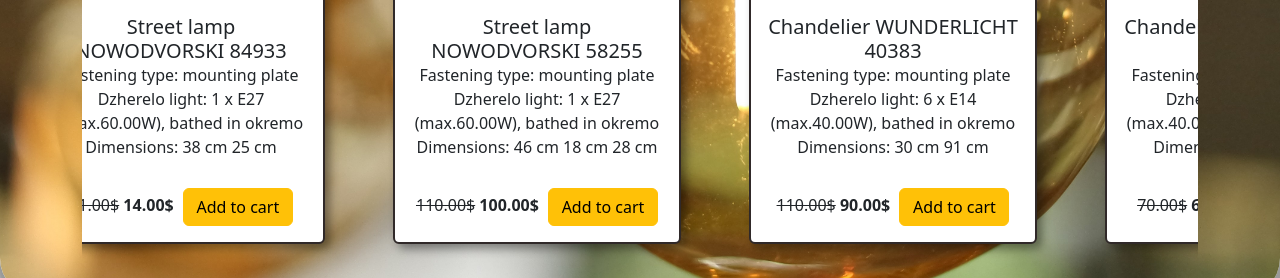
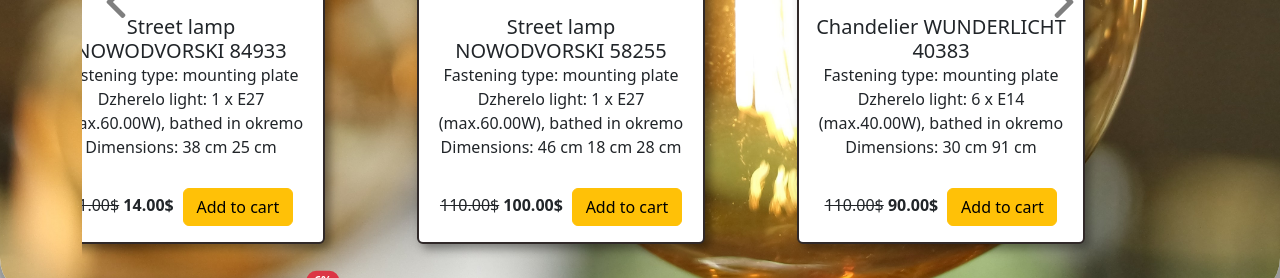
Before and after one commit to don-bigdad/Light-site, a Django app: page / in a window 1280 px wide. Shown: the part 1232-1510 px from the top of the page. Run offline with Django 4.2, Linux system fonts and the light colour scheme; data comes from the database, SQL or seed files in the repository; parts of the project's set-up code (start-up, migrations or seed data) failed here and were passed over; some web fonts are replaced.

Commit message:
Update sale.html

```diff
--- a/base/templates/sale.html
+++ b/base/templates/sale.html
@@ -7,8 +7,8 @@
     <hr>
     <p class="time" id="timer"></p>
     <div class="overflow-hidden"> <!-- Добавляем overflow-hidden здесь -->
-      <div id="SalingCarousel" class="carousel slide SaleCarousel" data-bs-ride="carousel">
-        <div class="carousel-inner">
+      <div id="SalingCarousel" class="carousel slide SaleCarousel" data-bs-ride="carousel" style="width: 100%; overflow: hidden;">
+        <div class="carousel-inner" style="width: 100%;">
           <div class="carousel-item active">
             <div class="row">
               {% for item in sale_item %}
@@ -56,10 +56,10 @@
             </div>
           </div>
         </div>
-        <button style="left: -5%;" class="carousel-control-prev" type="button" data-bs-target="#SalingCarousel" data-bs-slide="prev">
+        <button class="carousel-control-prev" type="button" data-bs-target="#SalingCarousel" data-bs-slide="prev">
           <span style="background-image: url({% static '/img/slider/left-arrow.png' %})" class="carousel-control-prev-icon" aria-hidden="false"></span>
         </button>
-        <button style="right: -5%; position: absolute;" class="carousel-control-next" type="button" data-bs-target="#SalingCarousel" data-bs-slide="next">
+        <button class="carousel-control-next" type="button" data-bs-target="#SalingCarousel" data-bs-slide="next">
           <span style="background-image: url({% static '/img/slider/right-arrow.png' %})" class="carousel-control-next-icon" aria-hidden="true"></span>
         </button>
       </div>
```
